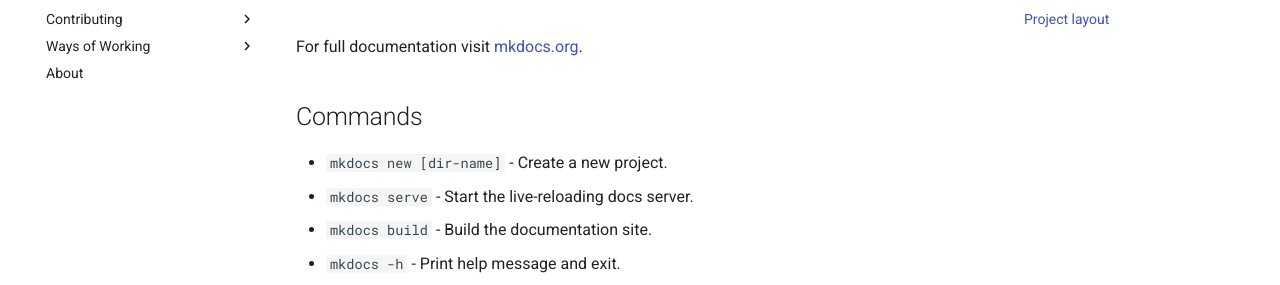
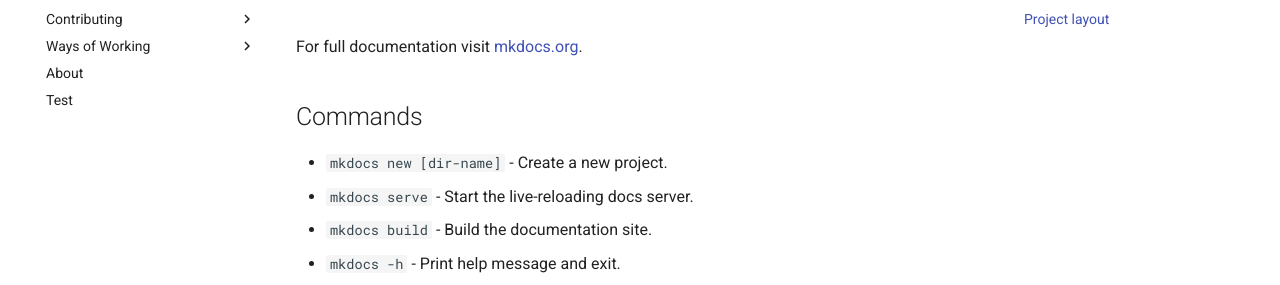
Before and after one commit to neildillamore/mydocs.github.io, an MkDocs documentation site: the page built from docs/index.md, in a window 1280 px wide. Shown: the part 146-431 px from the top of the page. Built offline with MkDocs 1.6.1 and Material for MkDocs 9.7.7, drawn with Linux system fonts in a browser that asks for light colours; comment, search, counter and statistics services are not loaded.

Commit message:
bootstrapping

```diff
--- a/mkdocs.yml
+++ b/mkdocs.yml
@@ -12,3 +12,4 @@
   - 'Ways of Working':
       - 'Reuse': wow/reuse.md
   - About: about.md
+  - Test: test.md
```
